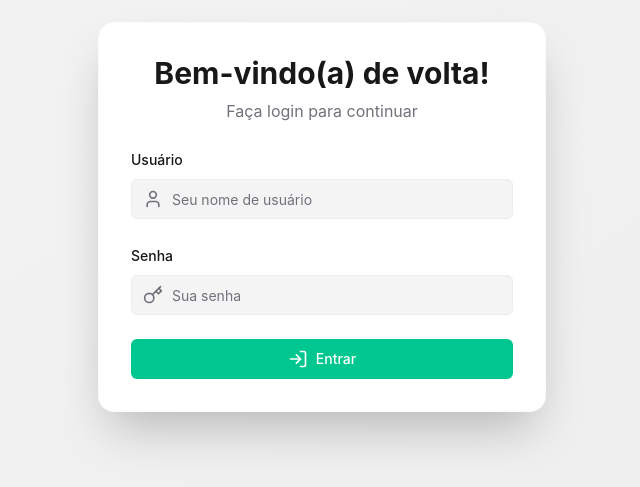
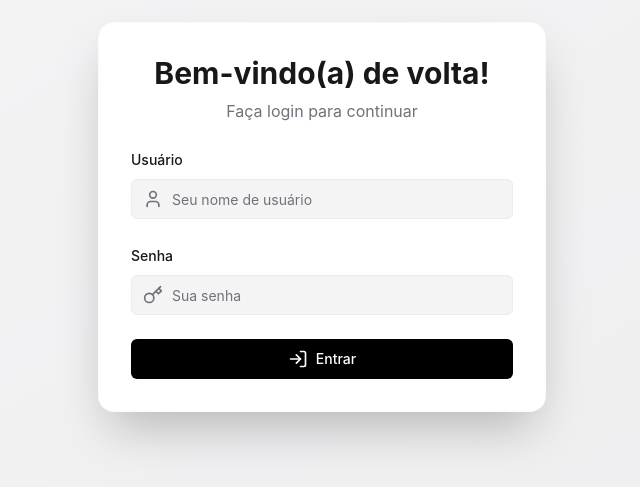
Before and after one commit to hevertonjcs/SISTEMA-COROLLA, a React (Vite) app: page / in a window 1280 px wide. Shown: the part 183-670 px from the top of the page, without its empty margins (318-958 px from the left). Built offline with nearby package versions, Linux system fonts and the light colour scheme; no server answers; the database is empty.

Commit message:
Update index.css

```diff
--- a/src/index.css
+++ b/src/index.css
@@ -13,8 +13,8 @@
     --popover: 0 0% 100%; /* #FFFFFF */
     --popover-foreground: 240 6% 10%;
 
-    --primary: 163 100% 39%; /* #00C696 - Vibrant Green */
-    --primary-foreground: 0 0% 100%; /* White */
+    --primary: 0 0% 0%; /* Preto intenso */
+    --primary-foreground: 0 0% 100%; /* Branco */
 
     --secondary: 240 5% 90%; /* #E3E3E8 - Lighter Gray */
     --secondary-foreground: 240 6% 10%;
@@ -30,7 +30,7 @@
 
     --border: 240 6% 90%; /* #E0E0E6 */
     --input: 240 6% 93%; /* #E9E9ED */
-    --ring: 163 100% 39%; /* #00C696 */
+    --ring: 0 0% 0%; /* Preto intenso */
 
     --radius: 0.5rem;
   }
@@ -45,7 +45,7 @@
     --popover: 240 6% 10%;
     --popover-foreground: 0 0% 98%;
 
-    --primary: 163 100% 42%; /* #00D9A3 - Brighter Green */
+    --primary: 0 0% 0%; /* Preto intenso */
     --primary-foreground: 240 6% 10%;
 
     --secondary: 240 4% 16%; /* #262629 */
@@ -62,7 +62,7 @@
 
     --border: 240 4% 16%;
     --input: 240 4% 16%;
-    --ring: 163 100% 42%;
+    --ring: 0 0% 0%; /* Preto intenso */
   }
 }
 
```
